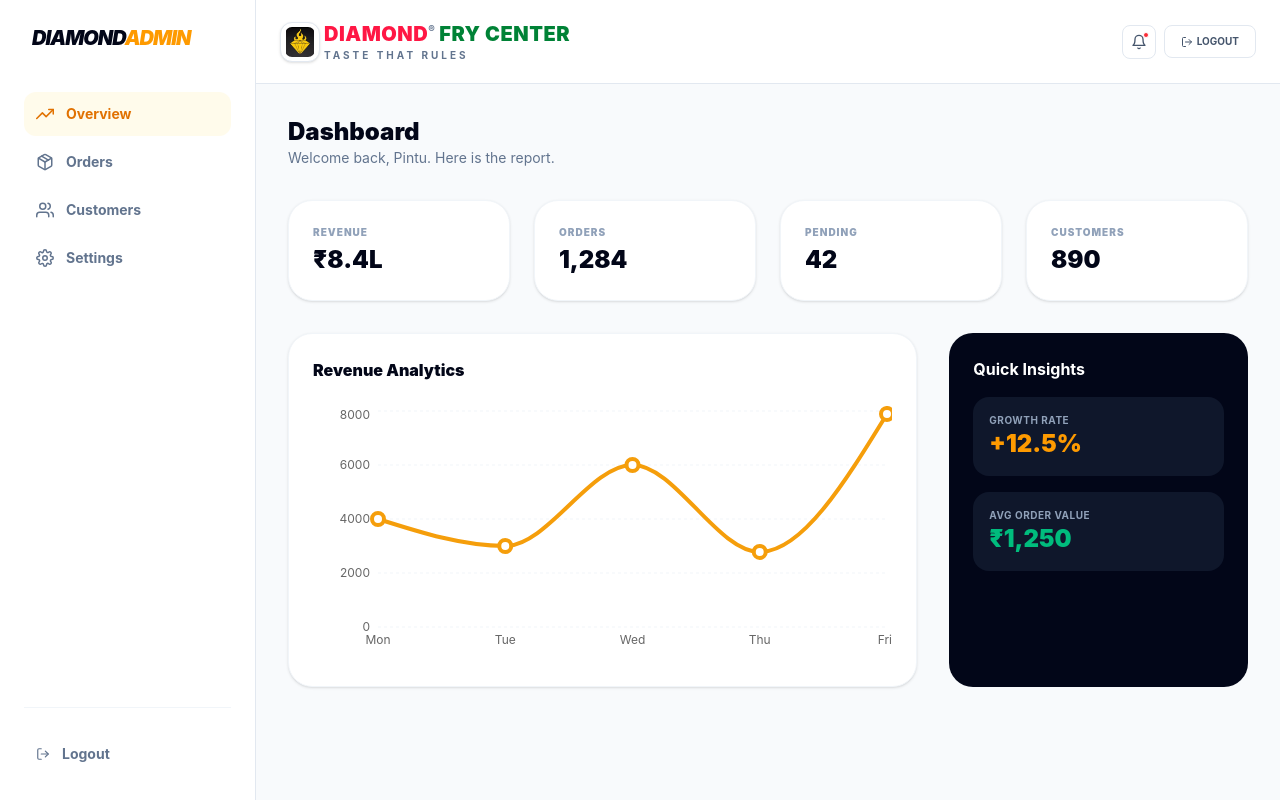
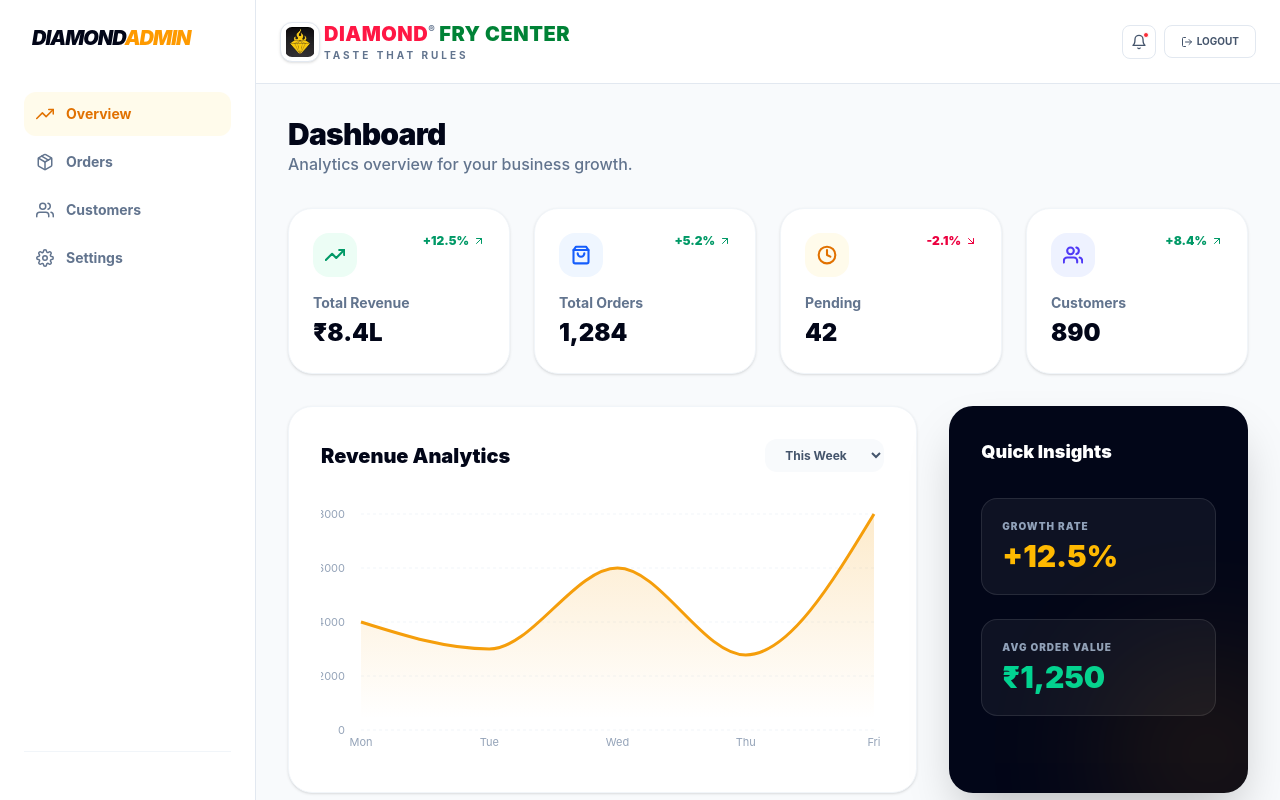
Before and after one commit to Khalid0226/food-delivery-web, a React app: page /admin/dashboard in a window 1280 px wide. Built offline with nearby package versions, Linux system fonts and the light colour scheme; the HTML template or start-up script is replaced by a standard one.

Commit message:
new features

```diff
--- a/src/components/admin_layout/AdminSidebar.jsx
+++ b/src/components/admin_layout/AdminSidebar.jsx
@@ -9,7 +9,7 @@ export default function AdminSidebar() {
       {/* Brand */}
       <div className="mb-10 px-2">
         <h2 className="text-slate-950 font-black text-xl tracking-tighter italic">
-            DIAMOND<span className="text-amber-500">ADMIN</span>
+          DIAMOND<span className="text-amber-500">ADMIN</span>
         </h2>
       </div>
 
@@ -23,8 +23,9 @@ export default function AdminSidebar() {
 
       {/* Logout Footer */}
       <div className="pt-6 border-t border-slate-100">
-        <button className="flex items-center gap-3 w-full p-3 text-slate-500 hover:bg-red-50 hover:text-red-600 rounded-xl font-bold transition-all text-sm">
-          <FiLogOut /> Logout
+        <button className="flex items-center gap-3 text-slate-500 font-bold p-4 hover:bg-amber-50 rounded-2xl transition-all md:hidden">
+          <FiLogOut />
+          Logout
         </button>
       </div>
     </aside>
@@ -36,10 +37,9 @@ function NavItem({ to, icon, label }) {
     <NavLink
       to={to}
       className={({ isActive }) =>
-        `flex items-center gap-3 p-3 rounded-xl font-bold transition-all duration-200 text-sm ${
-          isActive
-            ? 'bg-amber-50 text-amber-600'
-            : 'text-slate-500 hover:bg-slate-50 hover:text-slate-900'
+        `flex items-center gap-3 p-3 rounded-xl font-bold transition-all duration-200 text-sm ${isActive
+          ? 'bg-amber-50 text-amber-600'
+          : 'text-slate-500 hover:bg-slate-50 hover:text-slate-900'
         }`
       }
     >
--- a/src/modules/admin/AdminDashboard.jsx
+++ b/src/modules/admin/AdminDashboard.jsx
@@ -1,82 +1,112 @@
 import React from 'react';
-import { LineChart, Line, XAxis, YAxis, CartesianGrid, Tooltip, ResponsiveContainer } from 'recharts';
+import { FiTrendingUp, FiShoppingBag, FiClock, FiUsers, FiArrowUpRight, FiArrowDownRight } from 'react-icons/fi';
+import { AreaChart, Area, XAxis, YAxis, CartesianGrid, Tooltip, ResponsiveContainer } from 'recharts';
 import AdminLayout from "../../components/admin_layout/AdminLayout";
 import AdminHeader from "../../components/admin_layout/AdminHeader";
 
-// Mock Data
+// Pro Analytics Data
 const data = [
   { name: 'Mon', revenue: 4000 },
   { name: 'Tue', revenue: 3000 },
   { name: 'Wed', revenue: 6000 },
   { name: 'Thu', revenue: 2780 },
-  { name: 'Fri', revenue: 7890 },
+  { name: 'Fri', revenue: 8000 },
 ];
 
-export default function AdminDashboard() {
+export default function Dashboard() {
+  const stats = [
+    { title: "Total Revenue", value: "₹8.4L", icon: FiTrendingUp, change: "+12.5%", color: "text-emerald-600", bg: "bg-emerald-50" },
+    { title: "Total Orders", value: "1,284", icon: FiShoppingBag, change: "+5.2%", color: "text-blue-600", bg: "bg-blue-50" },
+    { title: "Pending", value: "42", icon: FiClock, change: "-2.1%", color: "text-amber-600", bg: "bg-amber-50" },
+    { title: "Customers", value: "890", icon: FiUsers, change: "+8.4%", color: "text-indigo-600", bg: "bg-indigo-50" },
+  ];
+
   return (
     <AdminLayout>
       <AdminHeader />
-
-      {/* Container with max-width and breathing space */}
       <div className="max-w-7xl mx-auto px-4 md:px-8 py-8">
-
-        {/* Page Title */}
         <div className="mb-8">
-            <h1 className="text-2xl font-black text-slate-950">Dashboard</h1>
-            <p className="text-slate-500 text-sm">Welcome back, Pintu. Here is the report.</p>
+          <h1 className="text-3xl font-black text-slate-950 tracking-tight">Dashboard</h1>
+          <p className="text-slate-500 font-medium">Analytics overview for your business growth.</p>
         </div>
 
-        {/* 1. Stats Grid */}
-        <div className="grid grid-cols-1 sm:grid-cols-2 lg:grid-cols-4 gap-6 mb-8">
-          <StatCard title="Revenue" value="₹8.4L" />
-          <StatCard title="Orders" value="1,284" />
-          <StatCard title="Pending" value="42" />
-          <StatCard title="Customers" value="890" />
+        {/* Stats Grid */}
+        <div className="grid grid-cols-1 md:grid-cols-2 lg:grid-cols-4 gap-6 mb-8">
+          {stats.map((stat, i) => (
+            <div key={i} className="bg-white p-6 rounded-3xl border border-slate-100 shadow-sm hover:shadow-lg transition-all duration-300">
+              <div className="flex justify-between items-start mb-4">
+                <div className={`p-3 rounded-2xl ${stat.bg} ${stat.color}`}>
+                  <stat.icon size={20} strokeWidth={2.5} />
+                </div>
+                <span className={`text-xs font-black flex items-center gap-1 ${stat.change.startsWith('+') ? 'text-emerald-600' : 'text-rose-600'}`}>
+                  {stat.change} {stat.change.startsWith('+') ? <FiArrowUpRight /> : <FiArrowDownRight />}
+                </span>
+              </div>
+              <h3 className="text-slate-500 text-sm font-bold">{stat.title}</h3>
+              <p className="text-2xl font-black text-slate-950 mt-1">{stat.value}</p>
+            </div>
+          ))}
         </div>
 
-        {/* 2. Chart & Table Grid */}
+        {/* Analytics Section */}
         <div className="grid grid-cols-1 lg:grid-cols-3 gap-8">
           {/* Revenue Chart */}
-          <div className="lg:col-span-2 bg-white p-6 rounded-3xl border border-slate-100 shadow-sm">
-            <h3 className="font-black text-slate-950 mb-6">Revenue Analytics</h3>
+          <div className="lg:col-span-2 bg-white p-8 rounded-3xl border border-slate-100 shadow-sm">
+            <div className="flex justify-between items-center mb-8">
+              <h2 className="text-xl font-black text-slate-950">Revenue Analytics</h2>
+              <select className="bg-slate-50 border-none rounded-xl text-xs font-bold text-slate-600 px-4 py-2 cursor-pointer outline-none">
+                <option>This Week</option>
+                <option>This Month</option>
+              </select>
+            </div>
+
             <div className="h-64 w-full">
               <ResponsiveContainer width="100%" height="100%">
-                <LineChart data={data}>
+                <AreaChart data={data} margin={{ top: 10, right: 10, left: -20, bottom: 0 }}>
+                  <defs>
+                    <linearGradient id="colorRev" x1="0" y1="0" x2="0" y2="1">
+                      <stop offset="5%" stopColor="#f59e0b" stopOpacity={0.2}/>
+                      <stop offset="95%" stopColor="#f59e0b" stopOpacity={0}/>
+                    </linearGradient>
+                  </defs>
                   <CartesianGrid strokeDasharray="3 3" vertical={false} stroke="#f1f5f9" />
-                  <XAxis dataKey="name" axisLine={false} tickLine={false} tick={{fontSize: 12}} />
-                  <YAxis axisLine={false} tickLine={false} tick={{fontSize: 12}} />
-                  <Tooltip contentStyle={{ borderRadius: '15px', border: 'none', boxShadow: '0 4px 6px -1px rgb(0 0 0 / 0.1)' }} />
-                  <Line type="monotone" dataKey="revenue" stroke="#f59e0b" strokeWidth={4} dot={{ r: 6 }} />
-                </LineChart>
+                  <XAxis
+                    dataKey="name"
+                    axisLine={false}
+                    tickLine={false}
+                    tick={{fill: '#94a3b8', fontSize: 11}}
+                  />
+                  <YAxis
+                    axisLine={false}
+                    tickLine={false}
+                    tick={{fill: '#94a3b8', fontSize: 11}}
+                    tickMargin={10}
+                  />
+                  <Tooltip contentStyle={{borderRadius: '16px', border: 'none', boxShadow: '0 10px 15px -3px rgb(0 0 0 / 0.1)'}} />
+                  <Area type="monotone" dataKey="revenue" stroke="#f59e0b" strokeWidth={3} fillOpacity={1} fill="url(#colorRev)" />
+                </AreaChart>
               </ResponsiveContainer>
             </div>
           </div>
 
-          {/* Quick Stats Panel */}
-          <div className="bg-slate-950 p-6 rounded-3xl text-white">
-            <h3 className="font-bold mb-4">Quick Insights</h3>
-            <div className="space-y-4">
-               <div className="p-4 bg-slate-900 rounded-2xl">
-                 <p className="text-slate-400 text-[10px] font-bold uppercase tracking-wider">Growth Rate</p>
-                 <p className="text-2xl font-black text-amber-500">+12.5%</p>
+          {/* Insights Card */}
+          <div className="bg-slate-950 p-8 rounded-3xl text-white shadow-2xl relative overflow-hidden">
+            <h2 className="text-lg font-black mb-8">Quick Insights</h2>
+            <div className="space-y-6">
+               <div className="group bg-white/5 p-5 rounded-2xl border border-white/10 hover:bg-white/10 transition-all">
+                  <p className="text-slate-400 text-[10px] font-black uppercase tracking-widest">Growth Rate</p>
+                  <p className="text-3xl font-black text-amber-400 mt-1">+12.5%</p>
                </div>
-               <div className="p-4 bg-slate-900 rounded-2xl">
-                 <p className="text-slate-400 text-[10px] font-bold uppercase tracking-wider">Avg Order Value</p>
-                 <p className="text-2xl font-black text-emerald-500">₹1,250</p>
+               <div className="group bg-white/5 p-5 rounded-2xl border border-white/10 hover:bg-white/10 transition-all">
+                  <p className="text-slate-400 text-[10px] font-black uppercase tracking-widest">Avg Order Value</p>
+                  <p className="text-3xl font-black text-emerald-400 mt-1">₹1,250</p>
                </div>
             </div>
+            {/* Background design element */}
+            <div className="absolute -bottom-10 -right-10 w-40 h-40 bg-amber-500 rounded-full blur-[80px] opacity-20"></div>
           </div>
         </div>
       </div>
     </AdminLayout>
   );
 }
-
-function StatCard({ title, value }) {
-  return (
-    <div className="bg-white p-6 rounded-3xl border border-slate-100 shadow-sm hover:border-amber-200 transition-all">
-      <p className="text-[10px] font-black uppercase text-slate-400 mb-1 tracking-widest">{title}</p>
-      <h3 className="text-2xl font-black text-slate-950">{value}</h3>
-    </div>
-  );
-}
```
